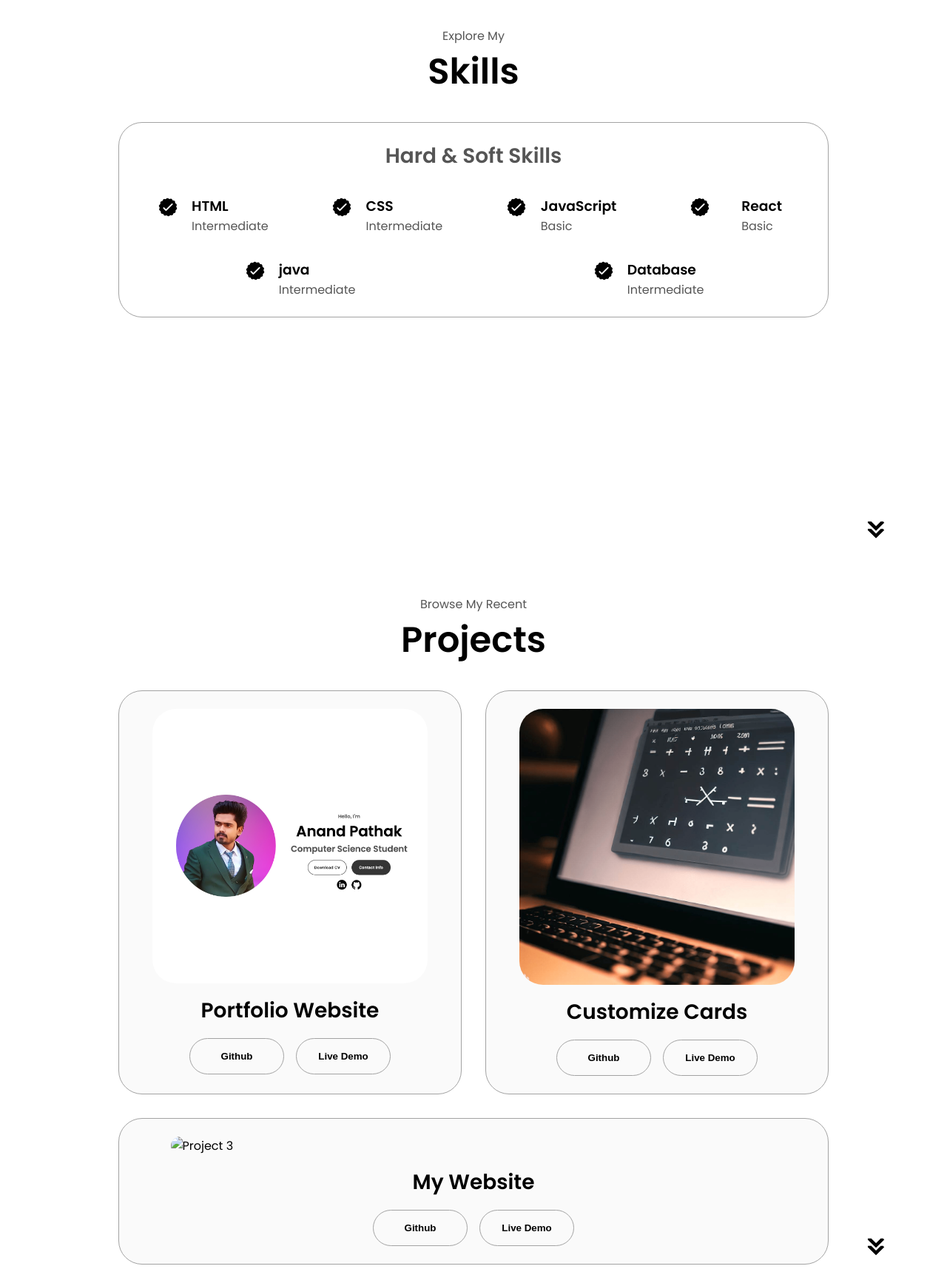
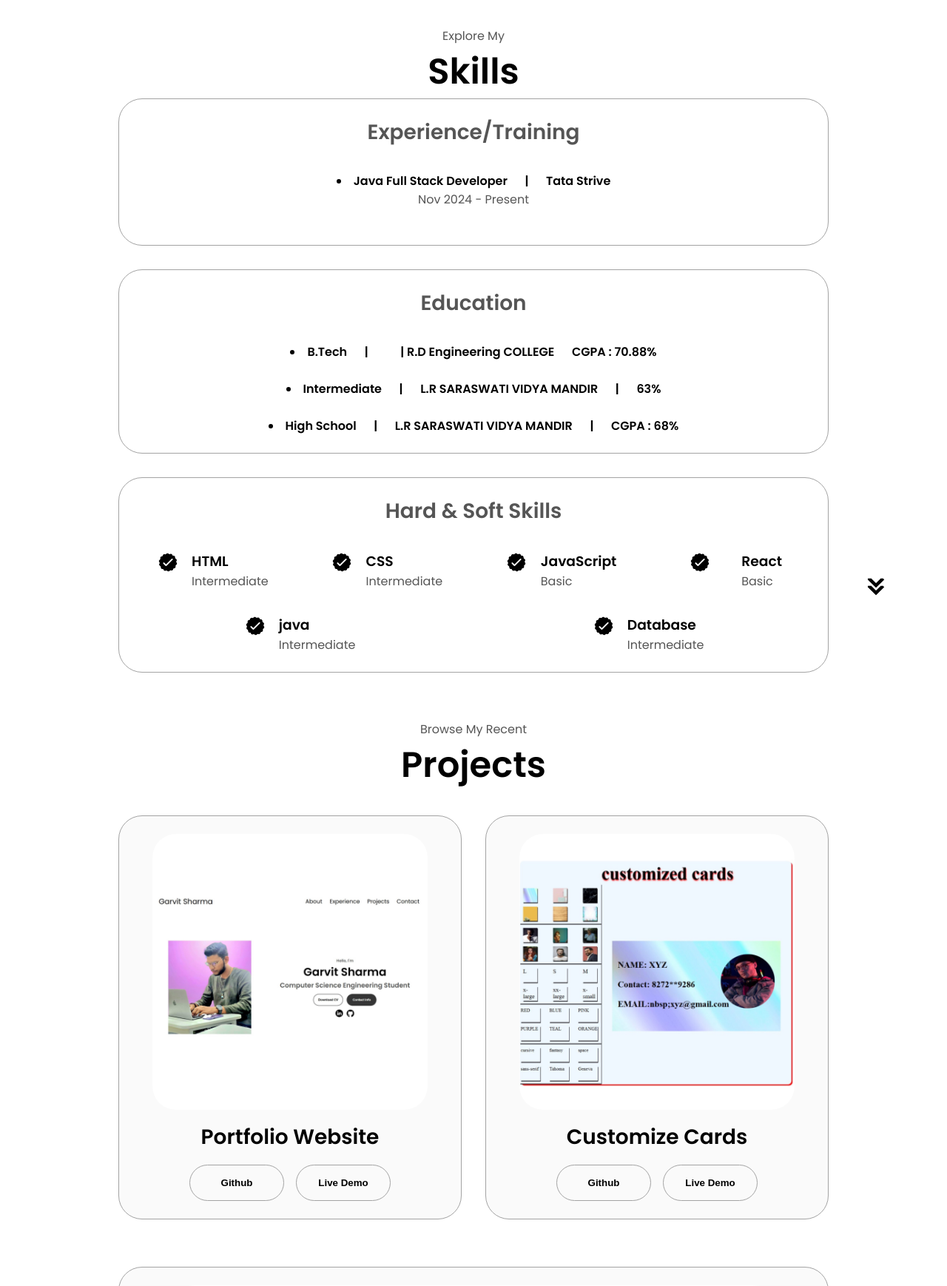
Before and after one commit to techgarvit/my_portfolio, a plain HTML site: page index.html in a window 1280 px wide. Shown: the part 1660-3398 px from the top of the page at 74% size. Drawn offline with Linux system fonts and the light colour scheme.

Commit message:
changed styles.css

```diff
--- a/index.html
+++ b/index.html
@@ -99,7 +99,7 @@
                 alt="Education icon"
                 class="icon"
               />
-              <h3>Education</h3>
+              <h3>Garvit Sharma</h3>
               <p>B.tech - Bachelors Degree<br />Computer Science & Engineering</p>
             </div>
           </div>
@@ -122,8 +122,37 @@
     <section id="experience">
       <p class="section__text__p1">Explore My</p>
       <h1 class="title">Skills</h1>
+      <div class="details-container arrow-container">
+        <h2 class="experience-sub-title">Experience/Training</h2>
+        <div class="arrow-line">
+          <span></span>
+          <span></span>
+          <span></span>
+        </div>
+        <div class="text-container">
+
+          <p><h4><li>Java Full Stack Developer &emsp; | &emsp; Tata Strive </h4></p>
+          <p>Nov 2024 - Present</p>
+          </div><br>
+
+
+        </div>
+      </div>
+      <div class="details-container arrow-container ">
+        <h2 class="experience-sub-title">Education</h2>
+        <div class="arrow-line">
+          <span></span>
+          <span></span>
+          <span></span>
+        </div>
+        <div class="text-container">
+          <p><h4><li>B.Tech &emsp; | &emsp;  &emsp; | R.D Engineering COLLEGE &emsp; CGPA : 70.88%</p></div><br>
+            <p><h4><li>Intermediate &emsp; | &emsp; L.R SARASWATI VIDYA MANDIR &emsp; | &emsp; 63%</h4></p><br>
+              <p><h4><li>High School &emsp; | &emsp; L.R SARASWATI VIDYA MANDIR &emsp; | &emsp; CGPA : 68%</h4></p>
+        </div>
+      </div>
       <div class="experience-details-container">
-        <div class="about-containers">
+        <!-- <div class="about-containers"> -->
           <div class="details-container">
             <h2 class="experience-sub-title">Hard & Soft Skills</h2>
             <div class="article-container">
@@ -211,7 +240,7 @@
           <div class="details-container color-container">
             <div class="article-container">
               <img
-                src="./assets/project-one1.png"
+                src="./assets/1.png.jpeg"
                 alt="Project 1"
                 class="project-img"
               />
@@ -235,7 +264,7 @@
           <div class="details-container color-container">
             <div class="article-container">
               <img
-                src="./assets/project-two.png"
+                src="./assets/2.png.jpeg"
                 alt="Project 2"
                 class="project-img"
               />
@@ -259,7 +288,7 @@
           <div class="details-container color-container">
             <div class="article-container">
               <img
-                src="./assets/project-three.png"
+                src="./assets/3.png.jpeg"
                 alt="Project 3"
                 class="project-img"
               />
--- a/style.css
+++ b/style.css
@@ -290,7 +290,7 @@ section {
 .arrow {
   position: absolute;
   right: -5rem;
-  bottom: 2.5rem;
+  /* bottom: 2.5rem; */
 }
 
 .details-container {
@@ -301,6 +301,7 @@ section {
   border: rgb(53, 53, 53) 0.1rem solid;
   border-color: rgb(163, 163, 163);
   text-align: center;
+  margin-bottom: 2rem;
 }
 
 .section-container {
```
Also changed, not shown: assets/1.png.jpeg (added), assets/2.png.jpeg (added), assets/3.png.jpeg (added).
